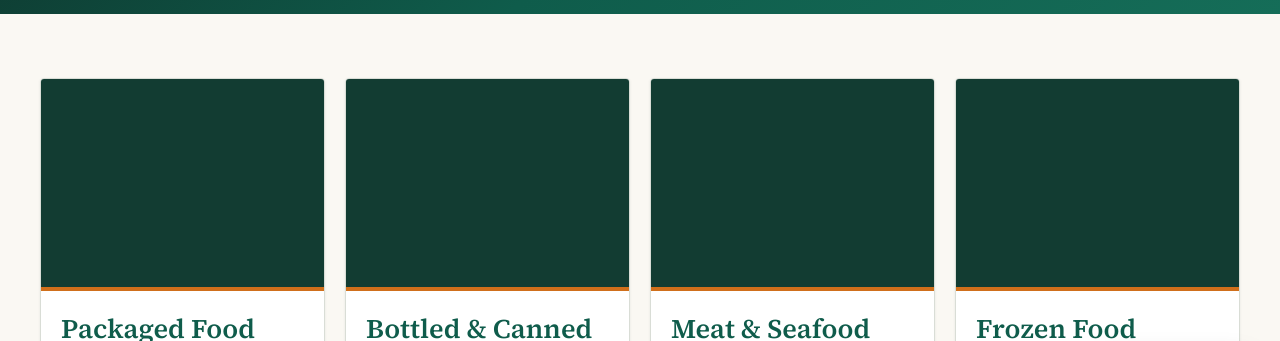
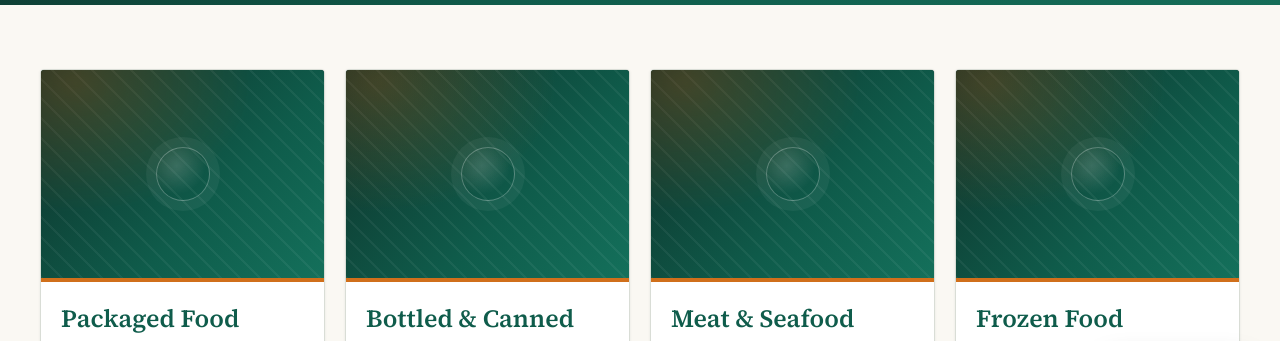
Before and after one commit to coffeebearchen/litubo-website, a Nuxt app: page /applications in a window 1280 px wide. Shown: the part 384-725 px from the top of the page. Built offline with nearby package versions, Linux system fonts and the light colour scheme; no server answers.

Commit message:
style: font +38% (was +50%); branded gradient placeholders for cards; square product intro media

```diff
--- a/assets/css/base.css
+++ b/assets/css/base.css
@@ -61,6 +61,29 @@ button {
     linear-gradient(135deg, #0e2f28 0%, var(--color-primary) 52%, #156d58 100%) !important;
 }
 
+/* ─── Branded media placeholder — used wherever a photo slot has no image yet.
+   A deep-green gradient with a faint diagonal texture and a warm corner glow,
+   so an empty slot reads as a design surface rather than a broken box. ─── */
+.img-placeholder {
+  background-color: #10382f;
+  background-image:
+    radial-gradient(120% 120% at 12% 6%, rgba(208, 111, 27, 0.26), transparent 52%),
+    repeating-linear-gradient(45deg, rgba(255, 255, 255, 0.05) 0 2px, transparent 2px 14px),
+    linear-gradient(135deg, #0e2f28 0%, #0f5c4b 62%, #14705b 100%);
+  display: grid;
+  place-items: center;
+}
+
+.img-placeholder::before {
+  content: '';
+  width: 54px;
+  height: 54px;
+  border-radius: 50%;
+  border: 1.5px solid rgba(255, 255, 255, 0.28);
+  background: radial-gradient(circle at 38% 34%, rgba(255, 255, 255, 0.16), transparent 62%);
+  box-shadow: 0 0 0 10px rgba(255, 255, 255, 0.05);
+}
+
 /* ─── Focus visible ─────────────────────────────────────────────────── */
 :focus-visible {
   outline: 2px solid var(--color-accent);
--- a/assets/css/tokens.css
+++ b/assets/css/tokens.css
@@ -17,16 +17,16 @@
   --font-display: 'Source Serif 4', Georgia, serif;
   --font-body:    'Inter', system-ui, sans-serif;
 
-  --text-xs:   1.125rem;   /* 18px  +50% */
-  --text-sm:   1.3125rem;  /* 21px  +50% */
-  --text-base: 1.5rem;     /* 24px  +50% */
-  --text-lg:   1.6875rem;  /* 27px  +50% */
-  --text-xl:   1.875rem;   /* 30px  +50% */
-  --text-2xl:  2.25rem;    /* 36px  +50% */
-  --text-3xl:  2.8125rem;  /* 45px  +50% */
-  --text-4xl:  3.375rem;   /* 54px  +50% */
-  --text-5xl:  4.5rem;     /* 72px  +50% */
-  --text-6xl:  5.625rem;   /* 90px  +50% */
+  --text-xs:   1.035rem;   /* 16.56px  +38% */
+  --text-sm:   1.2075rem;  /* 19.32px  +38% */
+  --text-base: 1.38rem;    /* 22.08px  +38% */
+  --text-lg:   1.5525rem;  /* 24.84px  +38% */
+  --text-xl:   1.725rem;   /* 27.6px   +38% */
+  --text-2xl:  2.07rem;    /* 33.12px  +38% */
+  --text-3xl:  2.5875rem;  /* 41.4px   +38% */
+  --text-4xl:  3.105rem;   /* 49.68px  +38% */
+  --text-5xl:  4.14rem;    /* 66.24px  +38% */
+  --text-6xl:  5.175rem;   /* 82.8px   +38% */
 
   --leading-tight:  1.15;
   --leading-snug:   1.35;
--- a/components/ui/MediaCard.vue
+++ b/components/ui/MediaCard.vue
@@ -26,7 +26,7 @@ const imgError = ref(false)
           loading="lazy"
           @error="imgError = true"
         >
-        <div v-else class="media-card__image-placeholder" aria-hidden="true" />
+        <div v-else class="media-card__image-placeholder img-placeholder" aria-hidden="true" />
       </div>
       <div class="media-card__body">
         <p v-if="tag" class="media-card__tag">{{ tag }}</p>
@@ -84,7 +84,6 @@ const imgError = ref(false)
 .media-card__image-placeholder {
   width: 100%;
   height: 100%;
-  background: var(--color-line);
 }
 
 .media-card__body {
--- a/pages/applications/index.vue
+++ b/pages/applications/index.vue
@@ -42,7 +42,7 @@ useSeoHead({
             :to="localePath(`/applications/${INDUSTRY_GUIDES[index].slug}`)"
           >
             <div class="app-card__image-wrap">
-              <div class="app-card__image-placeholder" aria-hidden="true" />
+              <div class="app-card__image-placeholder img-placeholder" aria-hidden="true" />
             </div>
             <div class="app-card__body">
               <h2 class="app-card__title">{{ industry }}</h2>
@@ -113,7 +113,6 @@ useSeoHead({
 .app-card__image-placeholder {
   width: 100%;
   height: 100%;
-  background: var(--color-primary-deep);
   border-bottom: 4px solid var(--color-accent);
 }
 
--- a/pages/products/[category]/[slug].vue
+++ b/pages/products/[category]/[slug].vue
@@ -304,8 +304,8 @@ const inquiryPath = computed(() => `/contact?product=${encodeURIComponent(slug)}
 </template>
 
 <style scoped>
-.product-intro { display: grid; grid-template-columns: minmax(0, 1.1fr) minmax(0, 1fr); align-items: center; gap: var(--space-16); padding-top: var(--space-6); }
-.product-intro__media { background: white; border-radius: var(--radius-sm); aspect-ratio: 4 / 3; padding: var(--space-8); display: flex; align-items: center; justify-content: center; overflow: hidden; }
+.product-intro { display: grid; grid-template-columns: minmax(0, 1fr) minmax(0, 1.05fr); align-items: center; gap: var(--space-12); padding-top: var(--space-6); }
+.product-intro__media { background: white; border-radius: var(--radius-sm); aspect-ratio: 1 / 1; padding: var(--space-6); display: flex; align-items: center; justify-content: center; overflow: hidden; }
 .product-intro__media img { width: 100%; height: 100%; object-fit: contain; }
 .product-intro__placeholder { display: flex; flex-direction: column; align-items: center; text-align: center; gap: var(--space-4); color: var(--color-primary); }
 .product-intro__brand { font-size: 32px; font-weight: 700; letter-spacing: .12em; }
```
Also changed, not shown: 42 other files (tests, documents, lock files or other folders).
